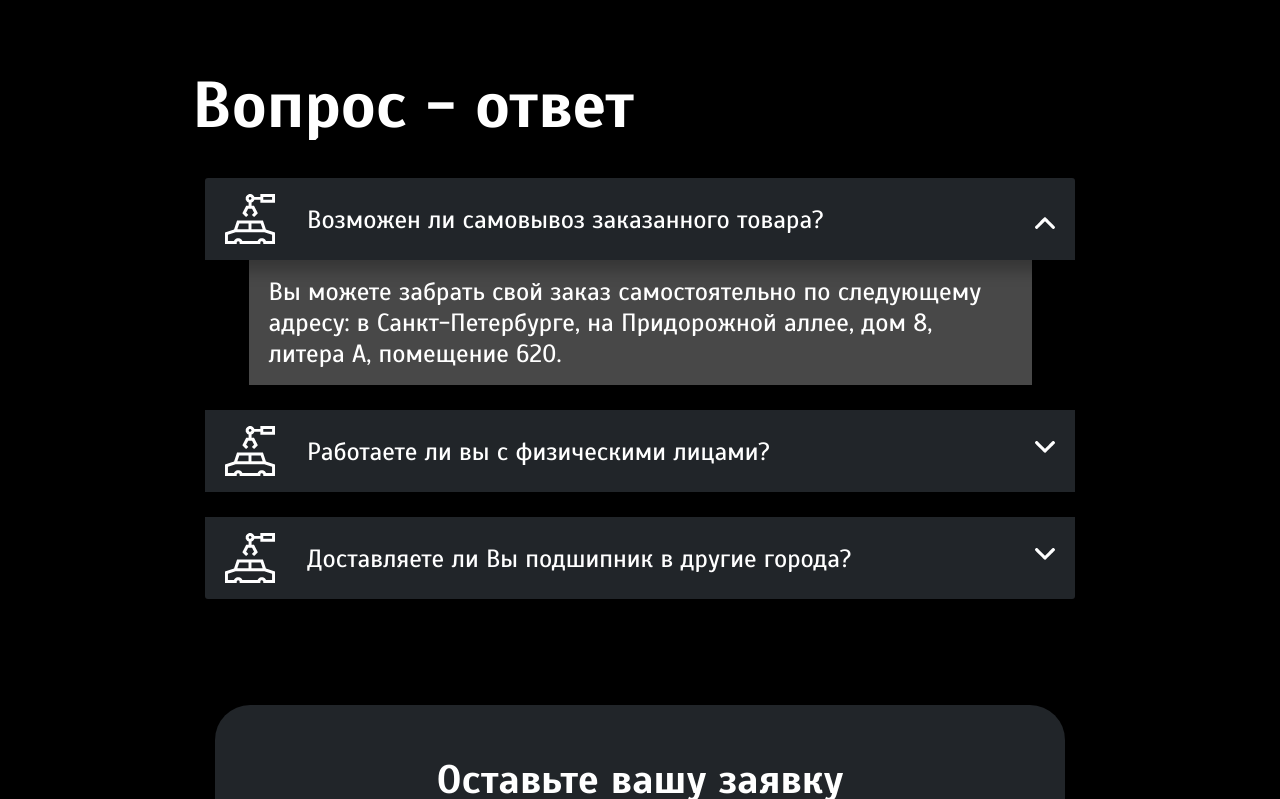
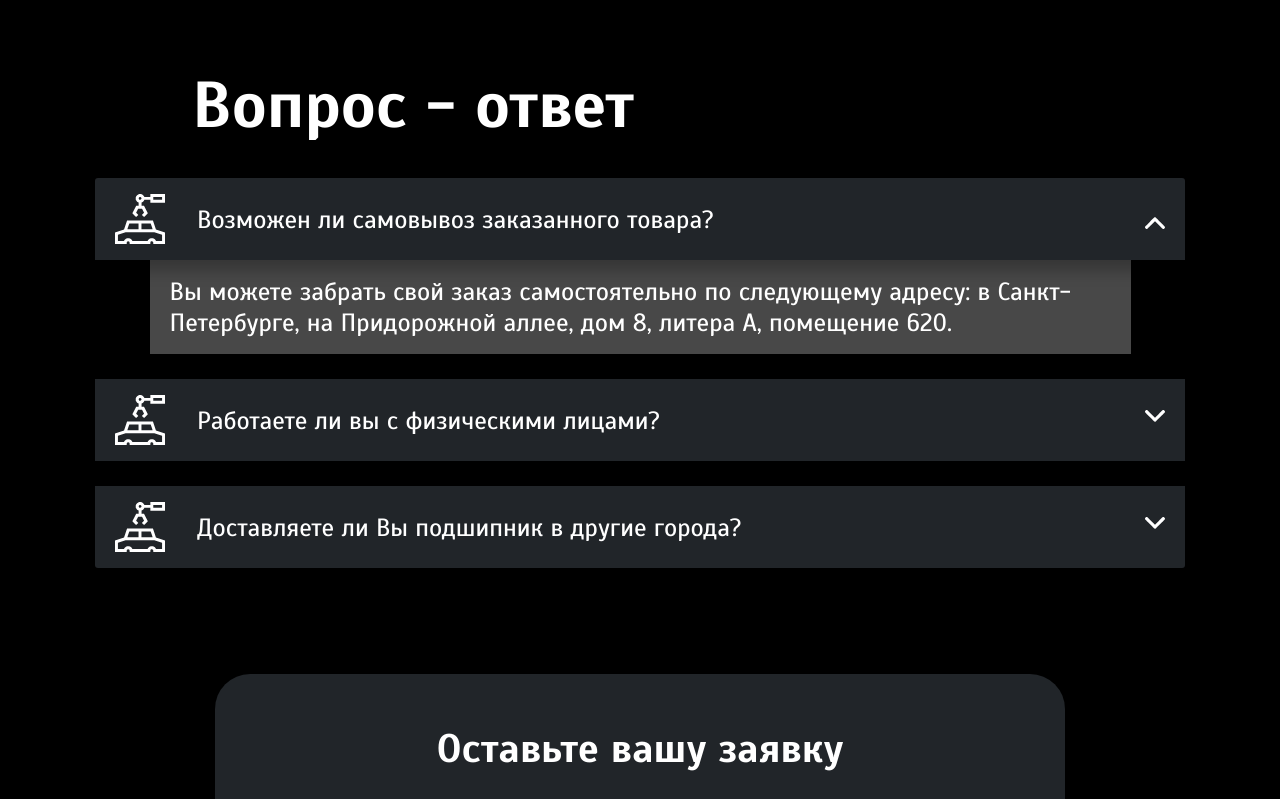
Before and after one commit to Chamber6821/kosox-web, a React (Create React App) app: page /faq in a window 1280 px wide. Shown: the part 495-1294 px from the top of the page. Built offline with nearby package versions, Linux system fonts and the light colour scheme; no server answers.

Commit message:
Fix FAQ Q-A section width

```diff
--- a/src/pages/Faq.jsx
+++ b/src/pages/Faq.jsx
@@ -22,7 +22,15 @@ export default function Faq ({ api }) {
         </div>
         <div className='section_page_elemnts'>
           <div className='promishlenost_acc'>
-            <div className='accordion content' id='accordionExample'>
+            <div
+              className='accordion content'
+              id='accordionExample'
+              style={{
+                maxWidth: '1090px',
+                width: '100%',
+                padding: '0'
+              }}
+            >
               <div className='accordion-item'>
                 <h2 className='accordion-header' id='headingOne'>
                   <button
```
